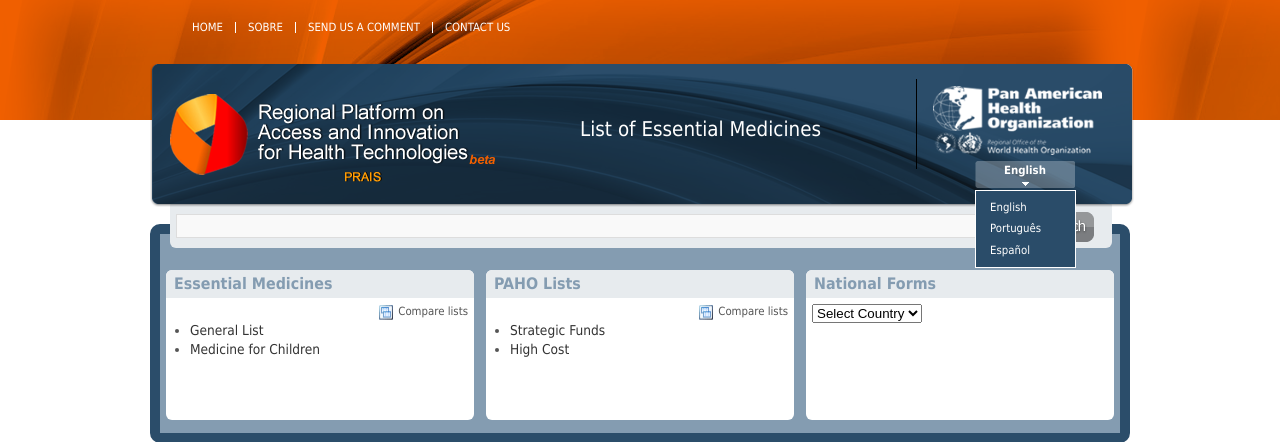
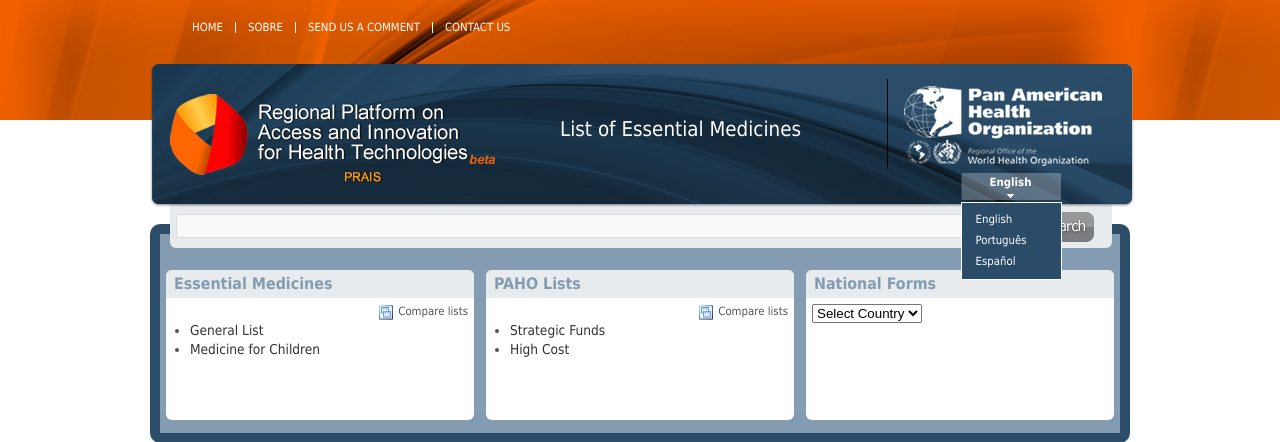
Before and after one commit to bireme/medlist, a PHP site: page /00-home.html in a window 1280 px wide. Shown: the top 442 px of the page. Run offline with PHP 8.4, Linux system fonts and the light colour scheme.

Commit message:
adjustments on css to fix IE layout

```diff
--- a/html/css/styles.css
+++ b/html/css/styles.css
@@ -155,10 +155,8 @@ BODY, TABLE, TD, TH {
 	float: left;
 	font-size: 180%;
 	color: #FFF;
-	margin: 55px 0 0 80px;
+	margin: 55px 0 0 60px;
 }
-
-*+html .banner .identification { /* target IE7 only */   margin-right: 80px;}
 
 .banner #joinToday {
 	float: left;
@@ -194,8 +192,9 @@ BODY, TABLE, TD, TH {
 	height: 90px;
 	margin-top: 15px;
 }
+*+html .banner .top-rightBlock { /* target IE7 only */   width: 248px;}
 .banner #top-pahoLogo {
-	width: 169px;
+	width: 198px;
 	margin: 22px 32px 0px 17px;
 }
 .banner #top-pahoLogo IMG {
```
